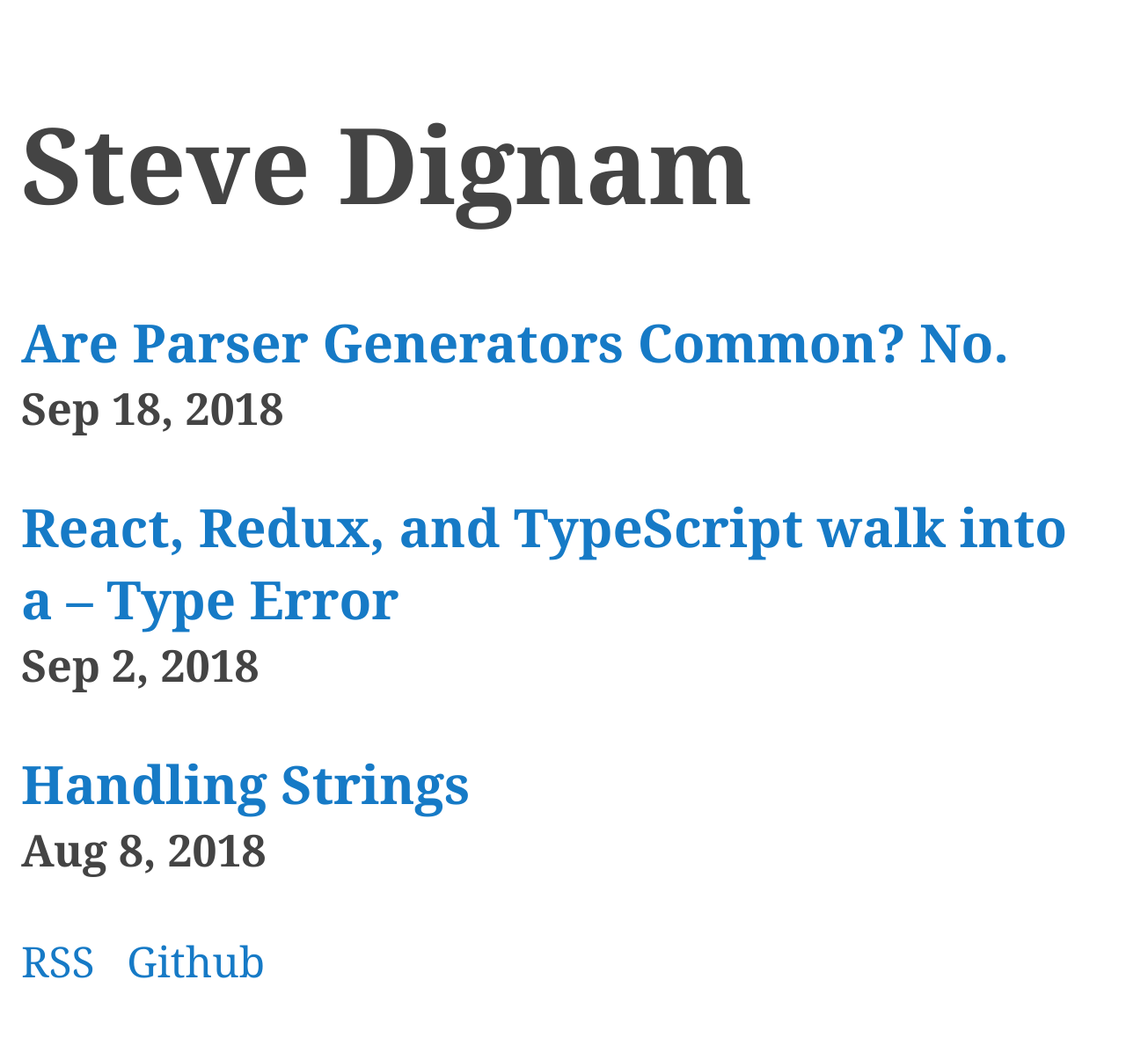
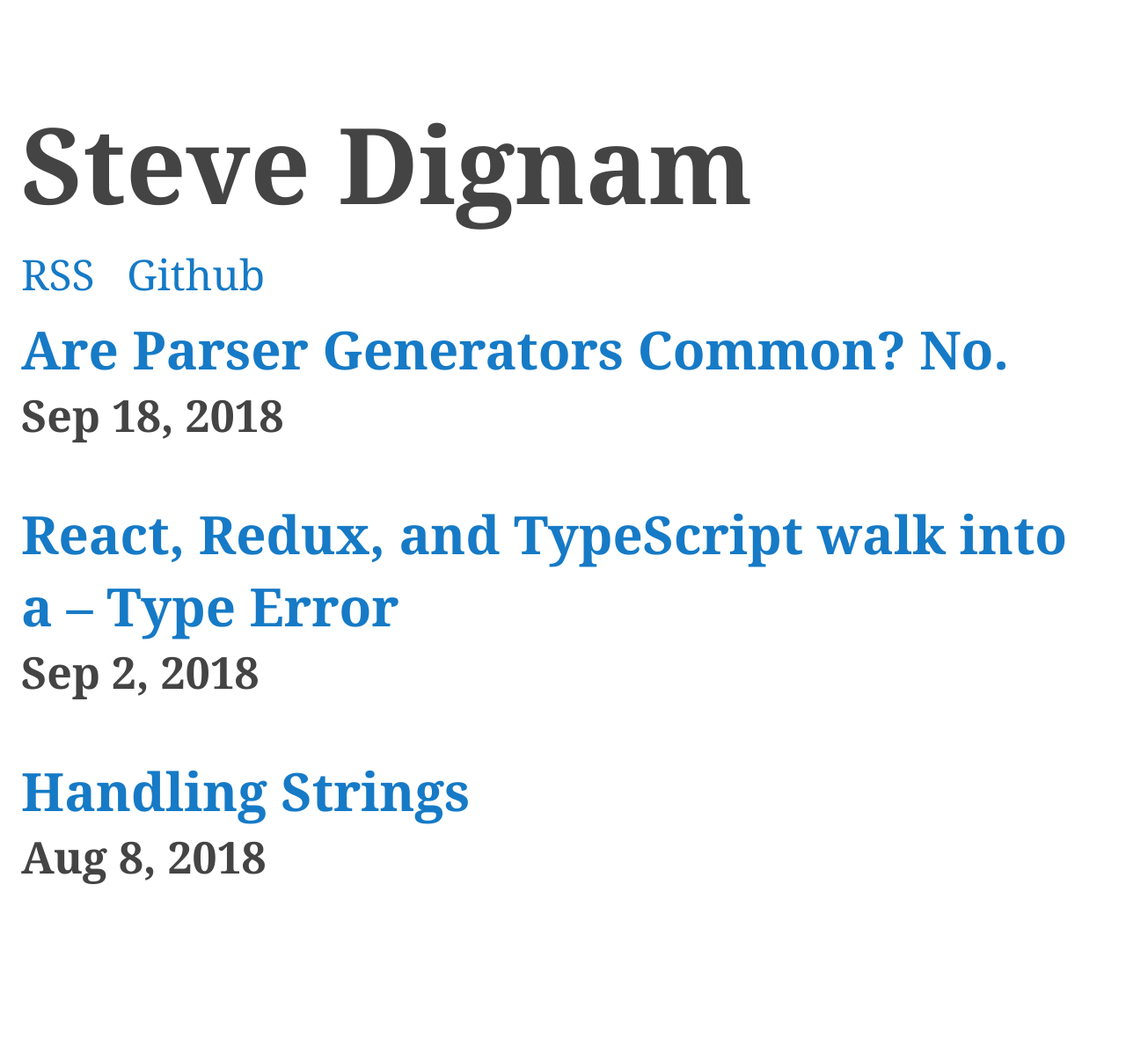
Before and after one commit to sbdchd/blog, a Jekyll site: the page built from index.md, in a window 1280 px wide. Shown: the whole page at 88% size. Built offline with Jekyll 4.4.1, drawn with Linux system fonts in a browser that asks for light colours; after the commit the page ends 1092 px from its top, so only the background shows below that.

Commit message:
update homepage layout to have links below h1

```diff
--- a/_layouts/home.html
+++ b/_layouts/home.html
@@ -70,8 +70,20 @@
         padding: 0;
       }
 
-      .footer-links > a {
+      .mr-2 {
         margin-right: .5rem;
+      }
+
+      .mt-0 {
+        margin-top: 0;
+      }
+
+      .mb-0 {
+        margin-bottom: 0;
+      }
+
+      .mb-1 {
+        margin-bottom: 0.25rem;
       }
 
       main {
@@ -85,14 +97,20 @@
 
   <body>
     <main>
-      <h1>Steve Dignam</h1>
+      <h1 class="mb-1">Steve Dignam</h1>
+
+          <p class="mb-1 mt-0">
+            <a class="mr-2" href="{{ "/feed.xml" | relative_url }}">RSS</a>
+
+            <a href="https://github.com/sbdchd">Github</a>
+          </p>
 
           {%- if site.posts.size > 0 -%}
             <ul class="list-style-none">
               {%- for post in site.posts -%}
               <li>
                 {%- assign date_format = site.minima.date_format | default: "%b %-d, %Y" -%}
-                <h3 class="d-flex flex-column">
+                <h3 class="d-flex flex-column mt-0">
                   <a class="post-link" href="{{ post.url | relative_url }}">
                     {{ post.title | escape }}
                   </a>
@@ -105,11 +123,6 @@
               {%- endfor -%}
             </ul>
 
-            <p class="footer-links">
-              <a href="{{ "/feed.xml" | relative_url }}">RSS</a>
-
-              <a href="https://github.com/sbdchd">Github</a>
-            </p>
           {%- endif -%}
     </main>
   </body>
```
